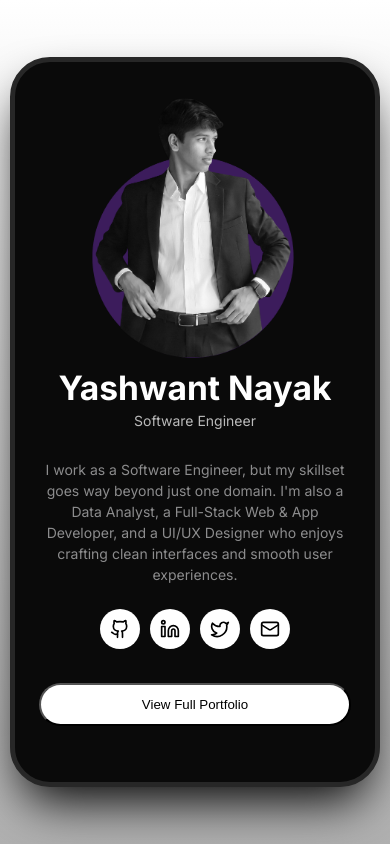
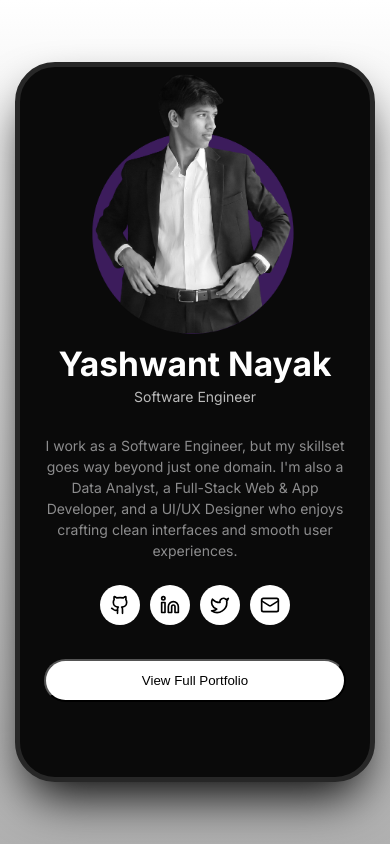
Before and after one commit to YashwantNayak/portfolio, a React (Vite) app: page / in a window 390 px wide. Built offline with nearby package versions, Linux system fonts and the light colour scheme; no server answers.

Commit message:
phone view fix

```diff
--- a/index.html
+++ b/index.html
@@ -3,7 +3,7 @@
   <head>
     <meta charset="utf-8" />
      <link rel="icon" type="image/svg+xml" href="/Y.svg" />
-    <meta name="viewport" content="width=device-width, initial-scale=2.0" />
+    <meta name="viewport" content="width=device-width, initial-scale=1.0" />
 
     <!-- Primary Meta Tags -->
     <title>Yashwant Nayak — Software Engineer & Full-Stack Developer</title>
--- a/src/components/MobileOnly.tsx
+++ b/src/components/MobileOnly.tsx
@@ -73,16 +73,20 @@ const styles = {
     alignItems: 'center',
     justifyContent: 'center',
     background: 'linear-gradient(to bottom, #ffffffff, #b0b0b0ff)',
-    padding: '0px',
+    padding: '16px 12px',
+    boxSizing: 'border-box' as const,
   },
   phoneContainer: {
-    width: '360px',
+    width: '100%',
+    maxWidth: '360px',
     height: '720px',
+    maxHeight: '92vh',
     backgroundColor: '#0a0a0aff',
     borderRadius: '2.5rem',
     boxShadow: '0 25px 50px -12px rgba(0, 0, 0, 1)',
     border: '5px solid #272727ff',
     overflow: 'hidden' as const,
+    boxSizing: 'border-box' as const,
   },
   contentWrapper: {
     height: '100%',
@@ -92,6 +96,7 @@ const styles = {
     justifyContent: 'center',
     textAlign: 'center' as const,
     padding: '24px',
+    boxSizing: 'border-box' as const,
   },
   profileImage: {
     marginTop: '-100px',
```
